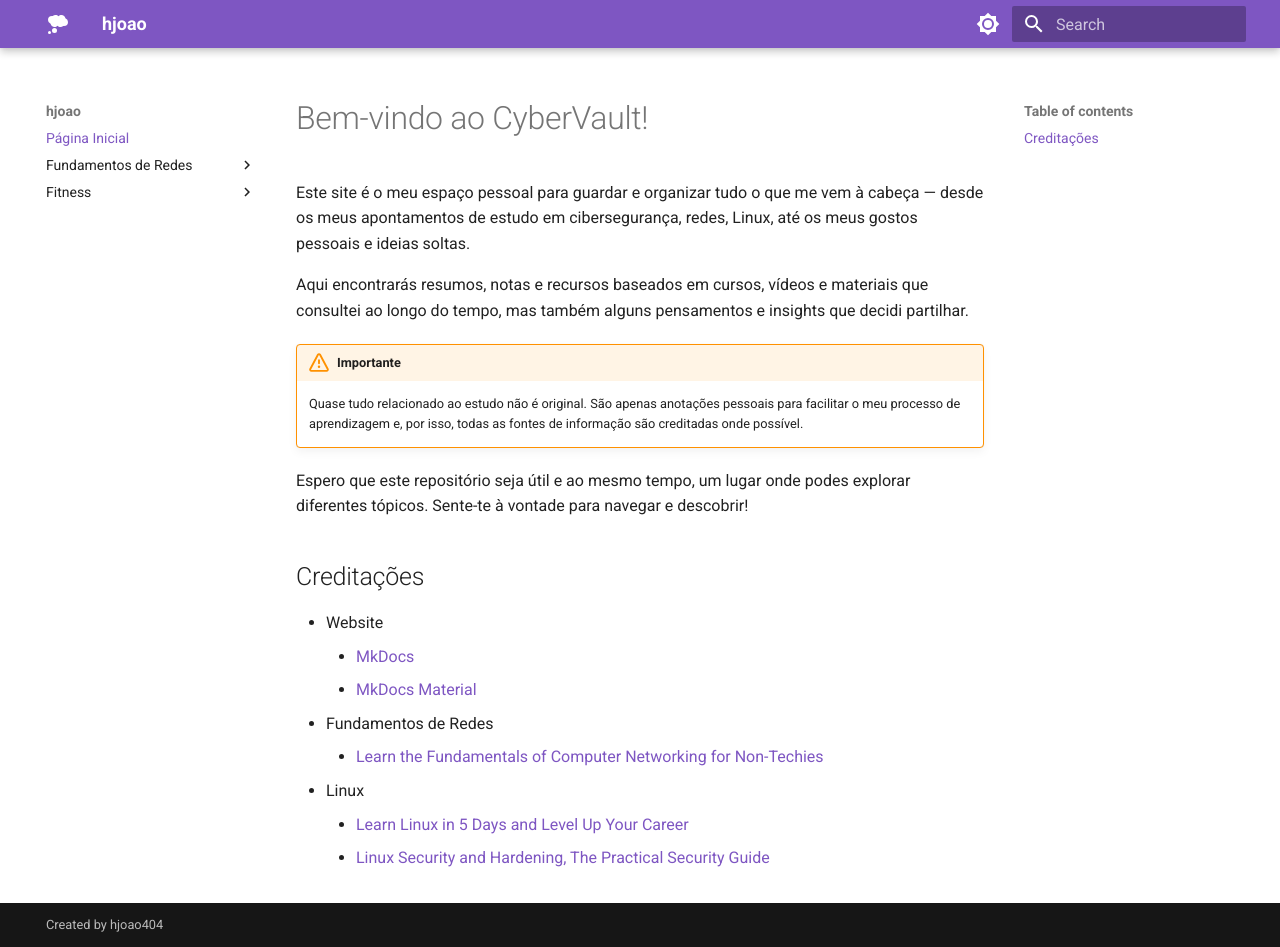
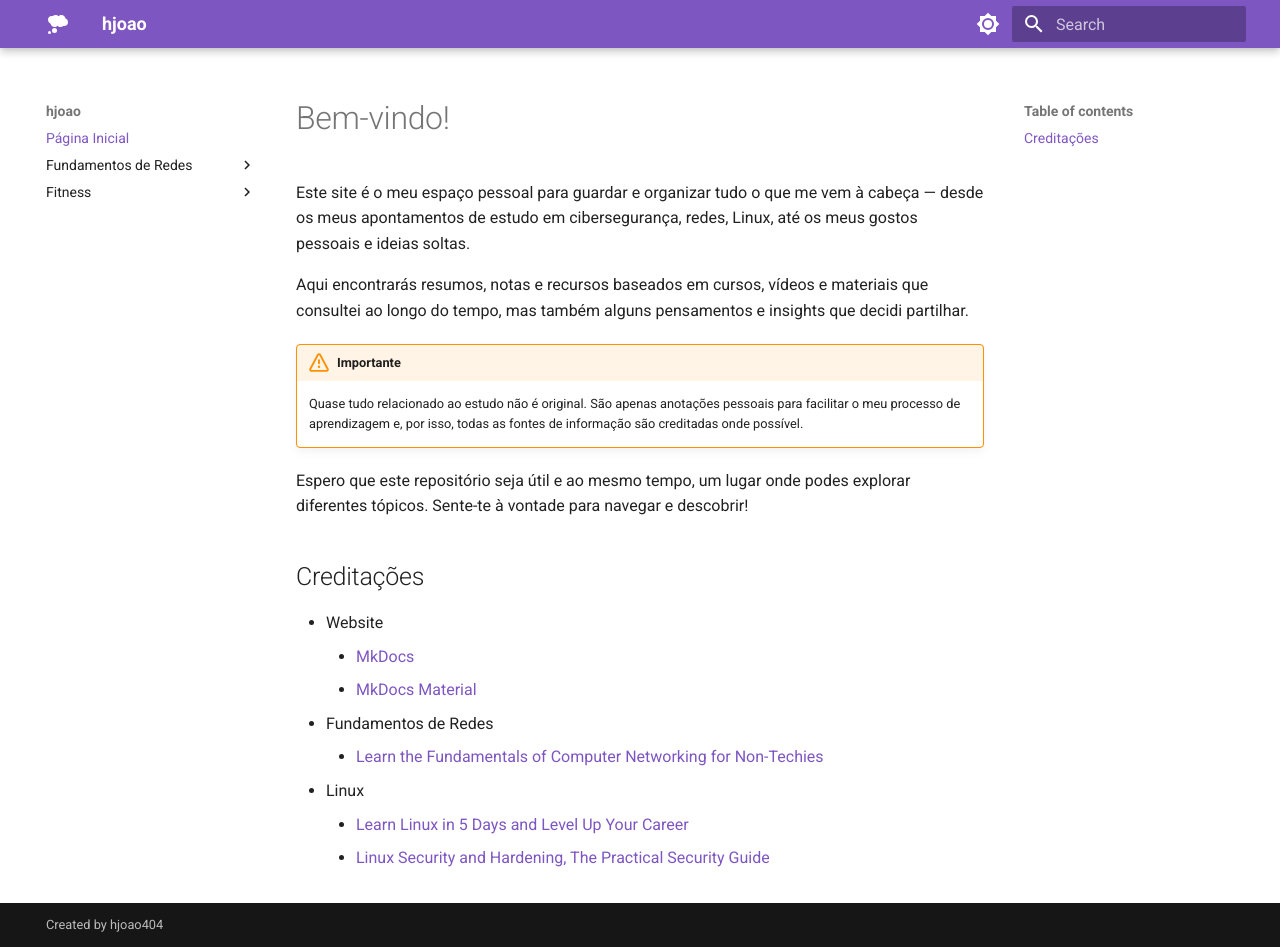
Before and after one commit to hjoao404/personal-website, an MkDocs documentation site: the page built from docs/index.md, in a window 1280 px wide and 947 px high. Built offline with MkDocs 1.6.1 and Material for MkDocs 9.7.7, drawn with Linux system fonts in a browser that asks for light colours.

Commit message:
Alteração da mensagem inicial

```diff
--- a/docs/index.md
+++ b/docs/index.md
@@ -1,4 +1,4 @@
-# Bem-vindo ao CyberVault!
+# Bem-vindo!
 
 Este site é o meu espaço pessoal para guardar e organizar tudo o que me vem à cabeça — desde os meus apontamentos de estudo em cibersegurança, redes, Linux, até os meus gostos pessoais e ideias soltas.
 
```
